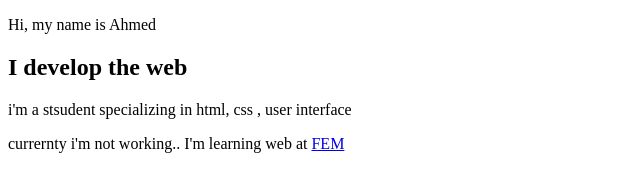
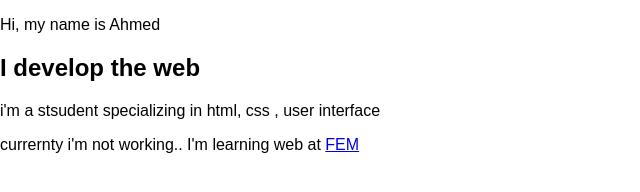
Before and after one commit to ahmedsayedjobran1/Portfolio, a plain HTML site: page index.html in a window 1280 px wide. Shown: the whole page, without its empty margins (0-640 px from the left). Drawn offline with Linux system fonts and the light colour scheme.

Commit message:
changed the font-family

```diff
--- a/style.css
+++ b/style.css
@@ -1,4 +1,27 @@
 :root {
-    --red: red;
-    --baxk: white;
+    --black: #171321;
+    --dkblue: #0d314b;
+    --plum: #4b0d49;
+    --hotmaag: #ff17e4;
+    --aqua: #86fbfb;
+    --white: #f7f8fa;
+    --font-size: 1.3rem;
+    --mano: "Oxygen mono", monospace;
+    --sans: Oxygen, sans-serif;
 }
+
+html {
+    box-sizing: border-box;
+}
+
+*,
+*::after,
+*::before {
+    box-sizing: inherit;
+}
+
+body {
+    margin: 0;
+    padding: 0;
+    font-family: var(--sans);
+}
```
